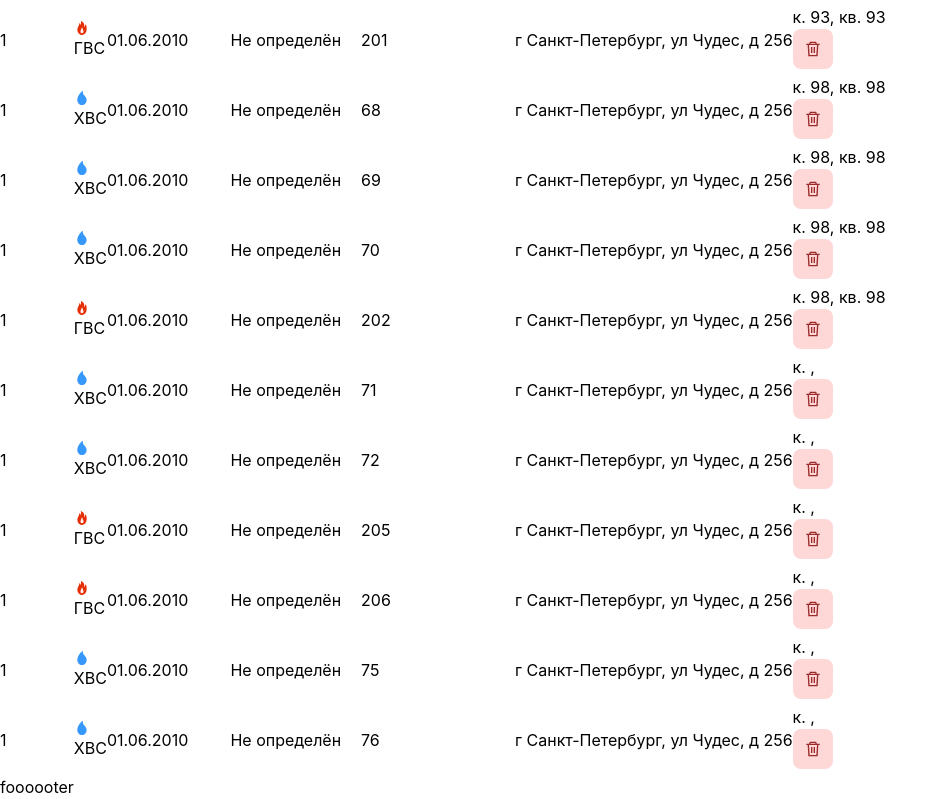
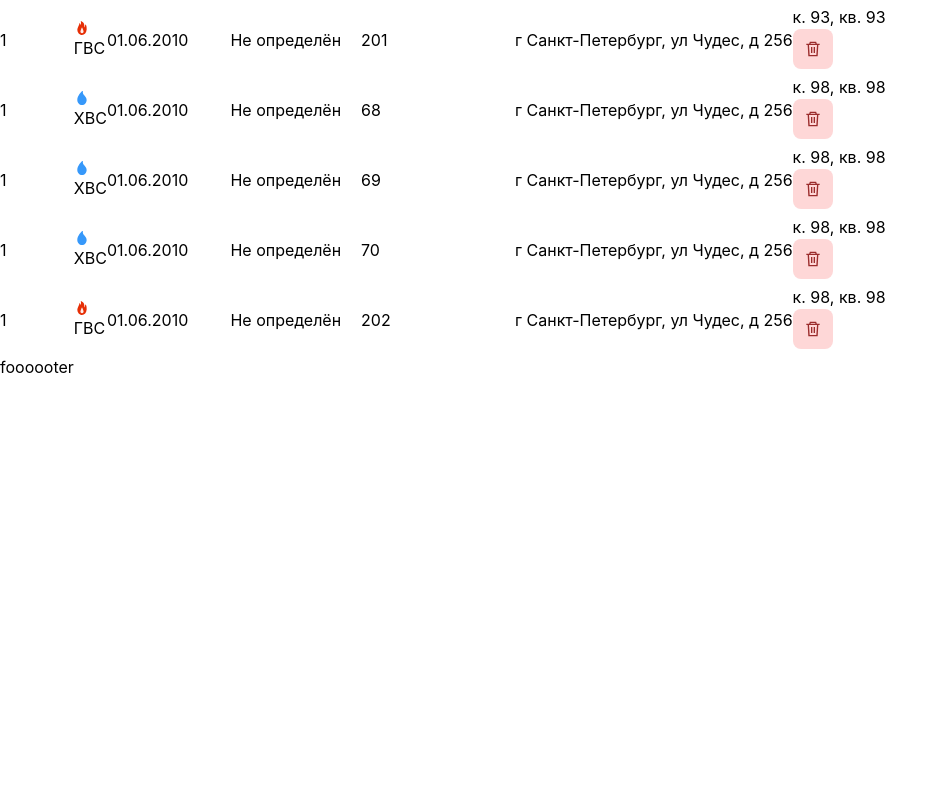
Before and after one commit to EgorVolg/counters, a React (Vite) app: page / in a window 1280 px wide. Shown: the part 6203-7002 px from the top of the page, without its empty margins (0-948 px from the left). After the commit the page ends 6582 px from the top, so only its background shows below. Built offline with nearby package versions, Linux system fonts and the light colour scheme; data requests are answered from the project's data file.

Commit message:
deleting element

```diff
--- a/src/components/Item.tsx
+++ b/src/components/Item.tsx
@@ -25,7 +25,7 @@
   onRemoveMeter,
 }) => {
   const getType = () => {
-    if (el._type[0] === "HotWaterAreaMeter") {
+    if (el.meter._type[0] === "HotWaterAreaMeter") {
       return (
         <div className="flex items-center justify-start">
           <svg
@@ -48,7 +48,7 @@
         </div>
       );
     }
-    if (el._type[0] === "ColdWaterAreaMeter") {
+    if (el.meter._type[0] === "ColdWaterAreaMeter") {
       return (
         <div className="flex items-center justify-start">
           <svg
@@ -70,11 +70,11 @@
   };
 
   const isAutomatic = () => {
-    if (el.is_automatic === null) {
+    if (el.meter.is_automatic === null) {
       return "Не определён";
     }
 
-    if (el.is_automatic === true) {
+    if (el.meter.is_automatic === true) {
       return "Автоматический";
     } else {
       return "Ручной";
@@ -82,7 +82,7 @@
   };
 
   const formateDate = () => {
-    const date = el.installation_date;
+    const date = el.meter.installation_date;
     const year = date.slice(0, 4);
     const month = date.slice(5, 7);
     const day = date.slice(8, 10);
@@ -98,15 +98,15 @@
       <td className="p-4">{getType()}</td>
       <td className="p-4">{formateDate()} </td>
       <td className="p-4">{isAutomatic()} </td>
-      <td className="p-4">{el.description} </td>
+      <td className="p-4">{el.meter.description} </td>
       <td className="p-4 w-1/4">{"г Санкт-Петербург, ул Чудес, д 256"}</td>
       <td className="p-4 w-1/4 ">
         <div>
-          к. {el.number}, {el.str_number_full}
+          к. {el.area.number}, {el.area.str_number_full}
         </div>
         <button
           className="invisible absolute top-0 right-0 bottom-0 align-center px-1.5 group-hover/item:visible"
-          onClick={() => onRemoveMeter(el.id)}
+          onClick={() => onRemoveMeter(el.meter.id)}
         >
           {delsvg}
         </button>
--- a/src/components/Itemslist.tsx
+++ b/src/components/Itemslist.tsx
@@ -14,16 +14,14 @@
     removeItem(id);
   };
 
-  const createMeter = meters
-    .map((obj: TMeter, index: number) => {
-      const areaMap = areas.find((el: TArea) => el.id === obj.area.id);
-      const newObj = { ...obj, ...areaMap } as TItem;
-      if (newObj) {
-        return <Item key={index} el={newObj} onRemoveMeter={onRemoveMeter} />;
-      }
-      return null;
-    })
-    .filter(Boolean);
+  const createMeter = meters.map((meter: TMeter, index: number) => {
+    const area = areas.find((area: TArea) => area.id === meter.area.id);
+    if (area) {
+      const newObj= { meter, area } as TItem
+      return <Item key={index} el={newObj} onRemoveMeter={onRemoveMeter} />;
+    }
+    return null
+  });
 
   return (
     <main className="w-full h-screen">
--- a/src/components/types.ts
+++ b/src/components/types.ts
@@ -24,4 +24,7 @@
   };
 };
 
-export type TItem = TMeter & TArea;
+export type TItem = {
+  meter: TMeter;
+  area: TArea;
+}
```
